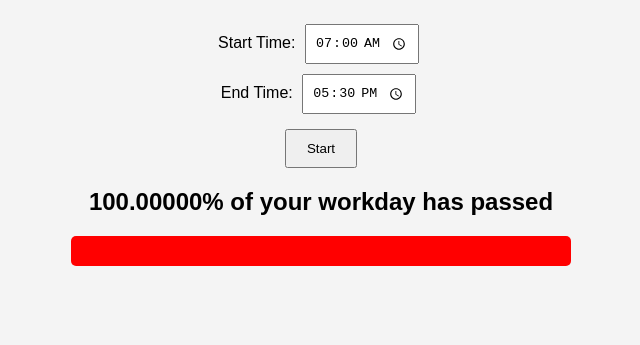
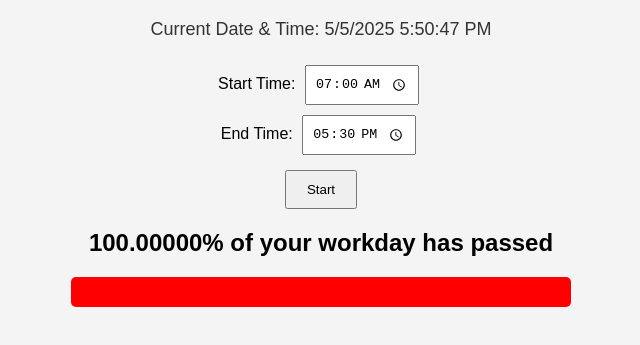
Before and after one commit to vmannusa/workday-progress, a plain HTML site: page index.html in a window 1280 px wide. Shown: the part 109-454 px from the top of the page, without its empty margins (319-959 px from the left). Drawn offline with Linux system fonts and the light colour scheme.

Commit message:
Update index.html
Update with day and time stamp at top. Time in seconds for real time.

```diff
--- a/index.html
+++ b/index.html
@@ -14,6 +14,11 @@
     input {
       padding: 8px;
       margin: 5px;
+    }
+    #timestamp {
+      font-size: 18px;
+      margin-bottom: 20px;
+      color: #333;
     }
     #progress {
       font-size: 24px;
@@ -44,6 +49,10 @@
 </head>
 <body>
   <h1>Workday Progress</h1>
+
+  <!-- Timestamp -->
+  <div id="timestamp">Loading current time...</div>
+
   <label for="start">Start Time:</label>
   <input type="time" id="start" value="07:00"><br>
 
@@ -87,7 +96,10 @@
       }
 
       updateProgress();
-      interval = setInterval(updateProgress, 1000);
+      interval = setInterval(() => {
+        updateProgress();
+        updateTimestamp();
+      }, 1000);
     }
 
     function updateProgress() {
@@ -101,7 +113,7 @@
       document.getElementById("progress").innerText = percent.toFixed(5) + "% of your workday has passed";
 
       const bar = document.getElementById("bar");
-      bar.style.width = percent + "%";
+      bar.style.width = percent.toFixed(5) + "%";
 
       if (percent <= 25) {
         bar.style.backgroundColor = "green";
@@ -112,8 +124,19 @@
       }
     }
 
-    // Auto-start on page load with default times
-    window.onload = startTracking;
+    function updateTimestamp() {
+      const now = new Date();
+      const dateStr = now.toLocaleDateString();
+      const timeStr = now.toLocaleTimeString(); // Includes seconds
+      document.getElementById("timestamp").innerText = `Current Date & Time: ${dateStr} ${timeStr}`;
+    }
+
+    // Auto-start on page load with default times and real-time clock
+    window.onload = () => {
+      startTracking();
+      updateTimestamp();
+      setInterval(updateTimestamp, 1000);
+    };
   </script>
 </body>
 </html>
```
